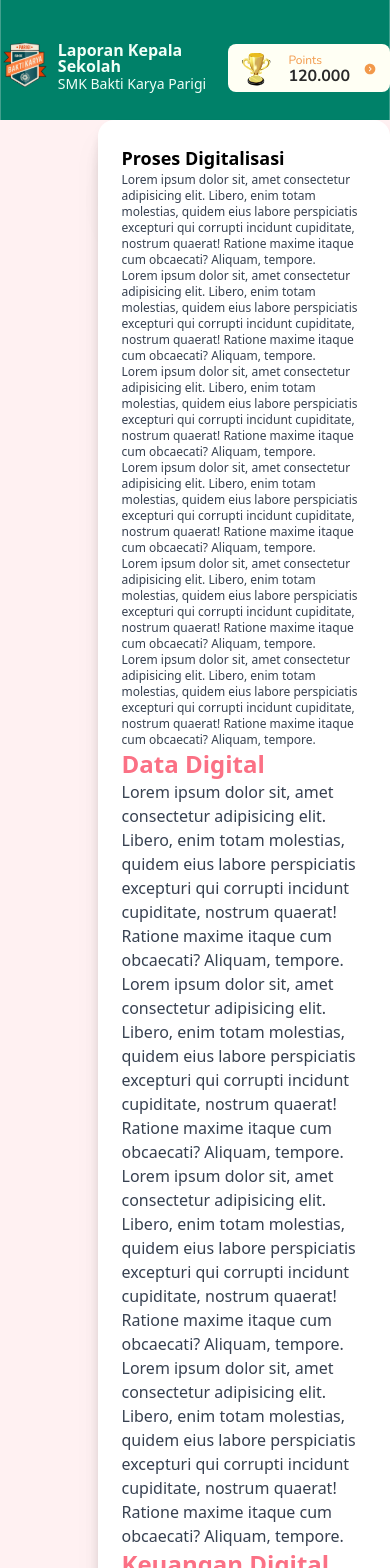
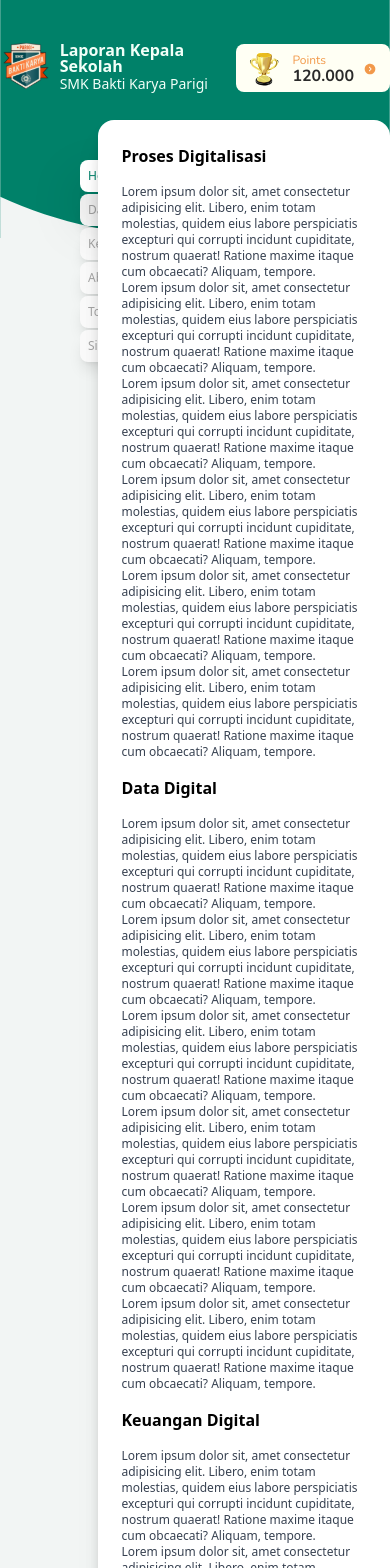
Before and after one commit to alfieqashwa/next-kepsek-report, a Next.js app: page /mulai in a window 390 px wide. Shown: the top 1568 px of the page. Built offline with nearby package versions, Linux system fonts and the light colour scheme.

Commit message:
[done]- design layout: mobile, tablet, desktop

```diff
--- a/components/layout.tsx
+++ b/components/layout.tsx
@@ -17,7 +17,7 @@ export default function Layout({ children }: Props): JSX.Element {
         <title>Kepsek Report</title>
       </Head>
 
-      <div className="container relative max-w-5xl mx-auto">
+      <div className="container relative mx-auto max-w-7xl">
         <header className="flex items-center justify-around pt-10 md:pt-16">
           <span className="absolute top-0 right-0 hidden sm:w-24 md:w-36 md:block">
             <Image
@@ -30,7 +30,7 @@ export default function Layout({ children }: Props): JSX.Element {
 
           {/* School Logo */}
           <section className="flex items-center justify-start space-x-2">
-            <span className="md:h-20 w-14 h-14 md:w-20">
+            <span className="md:h-20 w-14 h-14 md:w-24">
               <Image src="/images/image-3.svg" width={100} height={100} alt="logo-school" />
             </span>
             <div className="text-[#F1FFF8] flex flex-col justify-center items-start">
@@ -40,51 +40,67 @@ export default function Layout({ children }: Props): JSX.Element {
           </section>
 
           {/* Trophy */}
-          <section className="bg-[#FFFFF4] font-primary rounded-lg px-3 md:px-4 py-1 flex justify-center items-center space-x-3 md:space-x-6">
-            <div className="h-10 w-9">
+          <section className="bg-[#FFFFF4] font-primary rounded-lg px-3 md:px-4 py-1 flex justify-center items-center space-x-2 md:space-x-6">
+            <div className="h-10 w-9 md:w-12 md:h-16">
               <Image src="/images/layer-1.svg" alt="trophy" width={51.25} height={60.85} />
             </div>
             <div>
-              <h4 className="text-xs md:text-base text-[#F2994A]">Points</h4>
-              <p className="font-bold leading-4 text-md md:text-3xl text-meteorite">120.000</p>
+              <h4 className="text-xs md:text-base leading-4 md:leading-3 text-[#F2994A]">Points</h4>
+              <p className="font-bold leading-4 text-md md:text-2xl text-meteorite">120.000</p>
             </div>
-            <div className="w-4 h-4">
+            <div className="w-4 h-4 md:w-6 md:h-6">
               <Image src="/images/icon_btn-next_yellow.svg" alt="trophy" width={30} height={30} />
             </div>
           </section>
         </header>
 
-        <section className="relative mt-6 sm:mx-auto sm:max-w-lg md:max-w-3xl lg:max-w-4xl bg-rose-50">
+        <section className="relative mt-6 md:mt-8 sm:mx-auto sm:max-w-lg md:max-w-3xl lg:max-w-4xl">
 
-          <nav className="fixed flex flex-col left-[450px] md:left-96 lg:left-[460px] xl:left-[600px] 2xl:left-[720px] z-90 inset-y-40 md:inset-y-52 space-y-0.5">
-            <a href="#home" className="text-xs md:text-base w-96 -ml-80 p-2 rounded-l-lg bg-white drop-shadow-2xl shadow-2xl text-[#008169]">
+          <nav className="fixed flex flex-col left-[400px] md:left-[340px] lg:left-[420px] xl:left-[550px] 2xl:left-[660px] z-90 inset-y-40 md:inset-y-52 space-y-0.5">
+            <a href="#home" className="text-xs md:text-base w-96 -ml-80 p-2 md:py-3 md:px-4 rounded-l-lg md:rounded-l-2xl bg-white drop-shadow-2xl shadow-2xl text-[#008169]">
               Home
             </a>
-            <a href="#data-digital" className="p-2 text-xs md:text-base active:bg-white rounded-l-lg shadow-inner bg-[#FAFAFA] text-[#A4A4A4] w-68 -ml-80">
+            <a href="#data-digital" className="p-2 md:px-4 md:py-3 text-xs md:text-base active:bg-white rounded-l-lg md:rounded-l-2xl shadow-lg bg-[#FAFAFA] text-[#A4A4A4] w-96 -ml-80">
               Data Digital
+            </a>
+            <a href="#keuangan-digital" className="p-2 md:px-4 md:py-3 text-xs md:text-base active:bg-white rounded-l-lg md:rounded-l-2xl shadow-lg bg-[#FAFAFA] text-[#A4A4A4] w-96 -ml-80">
+              Keuangan Digital
+            </a>
+            <a href="#absensi-digital" className="p-2 md:px-4 md:py-3 text-xs md:text-base active:bg-white rounded-l-lg md:rounded-l-2xl shadow-lg bg-[#FAFAFA] text-[#A4A4A4] w-96 -ml-80">
+              Absensi Digital
+            </a>
+            <a href="#toko-pelajar" className="p-2 md:px-4 md:py-3 text-xs md:text-base active:bg-white rounded-l-lg md:rounded-l-2xl shadow-lg bg-[#FAFAFA] text-[#A4A4A4] w-96 -ml-80">
+              Toko Pelajar
+            </a>
+            <a href="#sign-out" className="p-2 md:px-4 md:py-3 text-xs md:text-base active:bg-white rounded-l-lg md:rounded-l-2xl shadow-lg bg-[#FAFAFA] text-[#A4A4A4] w-96 -ml-80">
+              Sign Out
             </a>
           </nav>
 
           <div className="flex justify-end">
-            <main className="w-3/4 p-6 bg-white shadow-xl drop-shadow-xl rounded-2xl">{children}</main>
+            <main className="w-3/4 p-6 bg-white shadow-xl md:p-8 drop-shadow-xl rounded-2xl">{children}</main>
           </div>
-        </section>
+
 
           {/* FOOTER */}
-        <footer className="ml-56 mr-24 my-7 font-primary">
-          <p className="text-xs text-black">Terdapat pertanyaan atau kendala ?</p>
-          <section className="flex items-center justify-between mt-0.5">
+          <footer className="flex justify-end mb-10 mt-7">
+            <div className="w-3/4 font-primary">
+              <p className="text-xs text-black md:text-base">Terdapat pertanyaan atau kendala ?</p>
+              <section className="flex items-center justify-between mt-0.5 md:mt-2">
                 <button className="flex space-x-2 justify-center items-center bg-[#008169] rounded-full pl-2 pr-4 py-1 hover:opacity-90 transition-all duration-150 ease-in-out shadow-md shrink-0">
-              <span className="w-4 h-4">
+                  <span className="w-4 h-4 md:w-6 md:h-6">
                     <Image src="/images/img_whatsapp.svg" width={23} height={23} alt="Contact logo" />
                   </span>
-              <p className="text-xs text-white font-md">Hubungi tim CS Kami</p>
+                  <p className="text-xs text-white md:text-sm font-md">Hubungi tim CS Kami</p>
                 </button>
-            <span className="w-32">
+                <span className="w-32 md:w-60">
                   <Image src="/images/powered-by-idn.svg" width={208} height={36.06} alt="Contact logo" />
                 </span>
               </section>
+            </div>
           </footer>
+        </section>
+
       </div>
     </div>
   )
--- a/pages/mulai.tsx
+++ b/pages/mulai.tsx
@@ -6,56 +6,72 @@ const MulaiPage: NextPage = () => {
   return (
     <Layout>
       <section id="home">
-        <h2 className="text-lg font-semibold text-black">Proses Digitalisasi</h2>
-        <p className="text-xs">Lorem ipsum dolor sit, amet consectetur adipisicing elit. Libero, enim totam molestias, quidem eius labore perspiciatis excepturi qui corrupti incidunt cupiditate, nostrum quaerat! Ratione maxime itaque cum obcaecati? Aliquam, tempore.</p>
-        <p className="text-xs">Lorem ipsum dolor sit, amet consectetur adipisicing elit. Libero, enim totam molestias, quidem eius labore perspiciatis excepturi qui corrupti incidunt cupiditate, nostrum quaerat! Ratione maxime itaque cum obcaecati? Aliquam, tempore.</p>
-        <p className="text-xs">Lorem ipsum dolor sit, amet consectetur adipisicing elit. Libero, enim totam molestias, quidem eius labore perspiciatis excepturi qui corrupti incidunt cupiditate, nostrum quaerat! Ratione maxime itaque cum obcaecati? Aliquam, tempore.</p>
-        <p className="text-xs">Lorem ipsum dolor sit, amet consectetur adipisicing elit. Libero, enim totam molestias, quidem eius labore perspiciatis excepturi qui corrupti incidunt cupiditate, nostrum quaerat! Ratione maxime itaque cum obcaecati? Aliquam, tempore.</p>
-        <p className="text-xs">Lorem ipsum dolor sit, amet consectetur adipisicing elit. Libero, enim totam molestias, quidem eius labore perspiciatis excepturi qui corrupti incidunt cupiditate, nostrum quaerat! Ratione maxime itaque cum obcaecati? Aliquam, tempore.</p>
-        <p className="text-xs">Lorem ipsum dolor sit, amet consectetur adipisicing elit. Libero, enim totam molestias, quidem eius labore perspiciatis excepturi qui corrupti incidunt cupiditate, nostrum quaerat! Ratione maxime itaque cum obcaecati? Aliquam, tempore.</p>
+        <h2 className="text-base font-semibold text-black md:text-xl">Proses Digitalisasi</h2>
+        <div className='my-4'>
+          <p className="text-xs md:text-base">Lorem ipsum dolor sit, amet consectetur adipisicing elit. Libero, enim totam molestias, quidem eius labore perspiciatis excepturi qui corrupti incidunt cupiditate, nostrum quaerat! Ratione maxime itaque cum obcaecati? Aliquam, tempore.</p>
+          <p className="text-xs md:text-base">Lorem ipsum dolor sit, amet consectetur adipisicing elit. Libero, enim totam molestias, quidem eius labore perspiciatis excepturi qui corrupti incidunt cupiditate, nostrum quaerat! Ratione maxime itaque cum obcaecati? Aliquam, tempore.</p>
+          <p className="text-xs md:text-base">Lorem ipsum dolor sit, amet consectetur adipisicing elit. Libero, enim totam molestias, quidem eius labore perspiciatis excepturi qui corrupti incidunt cupiditate, nostrum quaerat! Ratione maxime itaque cum obcaecati? Aliquam, tempore.</p>
+          <p className="text-xs md:text-base">Lorem ipsum dolor sit, amet consectetur adipisicing elit. Libero, enim totam molestias, quidem eius labore perspiciatis excepturi qui corrupti incidunt cupiditate, nostrum quaerat! Ratione maxime itaque cum obcaecati? Aliquam, tempore.</p>
+          <p className="text-xs md:text-base">Lorem ipsum dolor sit, amet consectetur adipisicing elit. Libero, enim totam molestias, quidem eius labore perspiciatis excepturi qui corrupti incidunt cupiditate, nostrum quaerat! Ratione maxime itaque cum obcaecati? Aliquam, tempore.</p>
+          <p className="text-xs md:text-base">Lorem ipsum dolor sit, amet consectetur adipisicing elit. Libero, enim totam molestias, quidem eius labore perspiciatis excepturi qui corrupti incidunt cupiditate, nostrum quaerat! Ratione maxime itaque cum obcaecati? Aliquam, tempore.</p>
+        </div>
       </section>
       <section id="data-digital">
-        <h2 className="text-2xl font-semibold text-rose-400">Data Digital</h2>
-        <p>Lorem ipsum dolor sit, amet consectetur adipisicing elit. Libero, enim totam molestias, quidem eius labore perspiciatis excepturi qui corrupti incidunt cupiditate, nostrum quaerat! Ratione maxime itaque cum obcaecati? Aliquam, tempore.</p>
-        <p>Lorem ipsum dolor sit, amet consectetur adipisicing elit. Libero, enim totam molestias, quidem eius labore perspiciatis excepturi qui corrupti incidunt cupiditate, nostrum quaerat! Ratione maxime itaque cum obcaecati? Aliquam, tempore.</p>
-        <p>Lorem ipsum dolor sit, amet consectetur adipisicing elit. Libero, enim totam molestias, quidem eius labore perspiciatis excepturi qui corrupti incidunt cupiditate, nostrum quaerat! Ratione maxime itaque cum obcaecati? Aliquam, tempore.</p>
-        <p>Lorem ipsum dolor sit, amet consectetur adipisicing elit. Libero, enim totam molestias, quidem eius labore perspiciatis excepturi qui corrupti incidunt cupiditate, nostrum quaerat! Ratione maxime itaque cum obcaecati? Aliquam, tempore.</p>
+        <h2 className="text-base font-semibold text-black md:text-xl">Data Digital</h2>
+        <div className='my-4'>
+          <p className="text-xs md:text-base">Lorem ipsum dolor sit, amet consectetur adipisicing elit. Libero, enim totam molestias, quidem eius labore perspiciatis excepturi qui corrupti incidunt cupiditate, nostrum quaerat! Ratione maxime itaque cum obcaecati? Aliquam, tempore.</p>
+          <p className="text-xs md:text-base">Lorem ipsum dolor sit, amet consectetur adipisicing elit. Libero, enim totam molestias, quidem eius labore perspiciatis excepturi qui corrupti incidunt cupiditate, nostrum quaerat! Ratione maxime itaque cum obcaecati? Aliquam, tempore.</p>
+          <p className="text-xs md:text-base">Lorem ipsum dolor sit, amet consectetur adipisicing elit. Libero, enim totam molestias, quidem eius labore perspiciatis excepturi qui corrupti incidunt cupiditate, nostrum quaerat! Ratione maxime itaque cum obcaecati? Aliquam, tempore.</p>
+          <p className="text-xs md:text-base">Lorem ipsum dolor sit, amet consectetur adipisicing elit. Libero, enim totam molestias, quidem eius labore perspiciatis excepturi qui corrupti incidunt cupiditate, nostrum quaerat! Ratione maxime itaque cum obcaecati? Aliquam, tempore.</p>
+          <p className="text-xs md:text-base">Lorem ipsum dolor sit, amet consectetur adipisicing elit. Libero, enim totam molestias, quidem eius labore perspiciatis excepturi qui corrupti incidunt cupiditate, nostrum quaerat! Ratione maxime itaque cum obcaecati? Aliquam, tempore.</p>
+          <p className="text-xs md:text-base">Lorem ipsum dolor sit, amet consectetur adipisicing elit. Libero, enim totam molestias, quidem eius labore perspiciatis excepturi qui corrupti incidunt cupiditate, nostrum quaerat! Ratione maxime itaque cum obcaecati? Aliquam, tempore.</p>
+        </div>
       </section>
       <section id="keuangan-digital">
-        <h2 className="text-2xl font-semibold text-rose-400">Keuangan Digital</h2>
-        <p>Lorem ipsum dolor sit, amet consectetur adipisicing elit. Libero, enim totam molestias, quidem eius labore perspiciatis excepturi qui corrupti incidunt cupiditate, nostrum quaerat! Ratione maxime itaque cum obcaecati? Aliquam, tempore.</p>
-        <p>Lorem ipsum dolor sit, amet consectetur adipisicing elit. Libero, enim totam molestias, quidem eius labore perspiciatis excepturi qui corrupti incidunt cupiditate, nostrum quaerat! Ratione maxime itaque cum obcaecati? Aliquam, tempore.</p>
-        <p>Lorem ipsum dolor sit, amet consectetur adipisicing elit. Libero, enim totam molestias, quidem eius labore perspiciatis excepturi qui corrupti incidunt cupiditate, nostrum quaerat! Ratione maxime itaque cum obcaecati? Aliquam, tempore.</p>
-        <p>Lorem ipsum dolor sit, amet consectetur adipisicing elit. Libero, enim totam molestias, quidem eius labore perspiciatis excepturi qui corrupti incidunt cupiditate, nostrum quaerat! Ratione maxime itaque cum obcaecati? Aliquam, tempore.</p>
-        <p>Lorem ipsum dolor sit, amet consectetur adipisicing elit. Libero, enim totam molestias, quidem eius labore perspiciatis excepturi qui corrupti incidunt cupiditate, nostrum quaerat! Ratione maxime itaque cum obcaecati? Aliquam, tempore.</p>
-        <p>Lorem ipsum dolor sit, amet consectetur adipisicing elit. Libero, enim totam molestias, quidem eius labore perspiciatis excepturi qui corrupti incidunt cupiditate, nostrum quaerat! Ratione maxime itaque cum obcaecati? Aliquam, tempore.</p>
-        <p>Lorem ipsum dolor sit, amet consectetur adipisicing elit. Libero, enim totam molestias, quidem eius labore perspiciatis excepturi qui corrupti incidunt cupiditate, nostrum quaerat! Ratione maxime itaque cum obcaecati? Aliquam, tempore.</p>
+        <h2 className="text-base font-semibold text-black md:text-xl">Keuangan Digital</h2>
+        <div className='my-4'>
+          <p className="text-xs md:text-base">Lorem ipsum dolor sit, amet consectetur adipisicing elit. Libero, enim totam molestias, quidem eius labore perspiciatis excepturi qui corrupti incidunt cupiditate, nostrum quaerat! Ratione maxime itaque cum obcaecati? Aliquam, tempore.</p>
+          <p className="text-xs md:text-base">Lorem ipsum dolor sit, amet consectetur adipisicing elit. Libero, enim totam molestias, quidem eius labore perspiciatis excepturi qui corrupti incidunt cupiditate, nostrum quaerat! Ratione maxime itaque cum obcaecati? Aliquam, tempore.</p>
+          <p className="text-xs md:text-base">Lorem ipsum dolor sit, amet consectetur adipisicing elit. Libero, enim totam molestias, quidem eius labore perspiciatis excepturi qui corrupti incidunt cupiditate, nostrum quaerat! Ratione maxime itaque cum obcaecati? Aliquam, tempore.</p>
+          <p className="text-xs md:text-base">Lorem ipsum dolor sit, amet consectetur adipisicing elit. Libero, enim totam molestias, quidem eius labore perspiciatis excepturi qui corrupti incidunt cupiditate, nostrum quaerat! Ratione maxime itaque cum obcaecati? Aliquam, tempore.</p>
+          <p className="text-xs md:text-base">Lorem ipsum dolor sit, amet consectetur adipisicing elit. Libero, enim totam molestias, quidem eius labore perspiciatis excepturi qui corrupti incidunt cupiditate, nostrum quaerat! Ratione maxime itaque cum obcaecati? Aliquam, tempore.</p>
+          <p className="text-xs md:text-base">Lorem ipsum dolor sit, amet consectetur adipisicing elit. Libero, enim totam molestias, quidem eius labore perspiciatis excepturi qui corrupti incidunt cupiditate, nostrum quaerat! Ratione maxime itaque cum obcaecati? Aliquam, tempore.</p>
+        </div>
       </section>
       <section id="absensi-digital">
-        <h2 className="text-2xl font-semibold text-rose-400">Absensi Digital</h2>
-        <p>Lorem ipsum dolor sit, amet consectetur adipisicing elit. Libero, enim totam molestias, quidem eius labore perspiciatis excepturi qui corrupti incidunt cupiditate, nostrum quaerat! Ratione maxime itaque cum obcaecati? Aliquam, tempore.</p>
-        <p>Lorem ipsum dolor sit, amet consectetur adipisicing elit. Libero, enim totam molestias, quidem eius labore perspiciatis excepturi qui corrupti incidunt cupiditate, nostrum quaerat! Ratione maxime itaque cum obcaecati? Aliquam, tempore.</p>
-        <p>Lorem ipsum dolor sit, amet consectetur adipisicing elit. Libero, enim totam molestias, quidem eius labore perspiciatis excepturi qui corrupti incidunt cupiditate, nostrum quaerat! Ratione maxime itaque cum obcaecati? Aliquam, tempore.</p>
-        <p>Lorem ipsum dolor sit, amet consectetur adipisicing elit. Libero, enim totam molestias, quidem eius labore perspiciatis excepturi qui corrupti incidunt cupiditate, nostrum quaerat! Ratione maxime itaque cum obcaecati? Aliquam, tempore.</p>
+        <h2 className="text-base font-semibold text-black md:text-xl">Absensi Digital</h2>
+        <div className='my-4'>
+          <p className="text-xs md:text-base">Lorem ipsum dolor sit, amet consectetur adipisicing elit. Libero, enim totam molestias, quidem eius labore perspiciatis excepturi qui corrupti incidunt cupiditate, nostrum quaerat! Ratione maxime itaque cum obcaecati? Aliquam, tempore.</p>
+          <p className="text-xs md:text-base">Lorem ipsum dolor sit, amet consectetur adipisicing elit. Libero, enim totam molestias, quidem eius labore perspiciatis excepturi qui corrupti incidunt cupiditate, nostrum quaerat! Ratione maxime itaque cum obcaecati? Aliquam, tempore.</p>
+          <p className="text-xs md:text-base">Lorem ipsum dolor sit, amet consectetur adipisicing elit. Libero, enim totam molestias, quidem eius labore perspiciatis excepturi qui corrupti incidunt cupiditate, nostrum quaerat! Ratione maxime itaque cum obcaecati? Aliquam, tempore.</p>
+          <p className="text-xs md:text-base">Lorem ipsum dolor sit, amet consectetur adipisicing elit. Libero, enim totam molestias, quidem eius labore perspiciatis excepturi qui corrupti incidunt cupiditate, nostrum quaerat! Ratione maxime itaque cum obcaecati? Aliquam, tempore.</p>
+          <p className="text-xs md:text-base">Lorem ipsum dolor sit, amet consectetur adipisicing elit. Libero, enim totam molestias, quidem eius labore perspiciatis excepturi qui corrupti incidunt cupiditate, nostrum quaerat! Ratione maxime itaque cum obcaecati? Aliquam, tempore.</p>
+          <p className="text-xs md:text-base">Lorem ipsum dolor sit, amet consectetur adipisicing elit. Libero, enim totam molestias, quidem eius labore perspiciatis excepturi qui corrupti incidunt cupiditate, nostrum quaerat! Ratione maxime itaque cum obcaecati? Aliquam, tempore.</p>
+        </div>
       </section>
       <section id="toko-pelajar">
-        <h2 className="text-2xl font-semibold text-rose-400">Toko Pelajar</h2>
-        <p>Lorem ipsum dolor sit, amet consectetur adipisicing elit. Libero, enim totam molestias, quidem eius labore perspiciatis excepturi qui corrupti incidunt cupiditate, nostrum quaerat! Ratione maxime itaque cum obcaecati? Aliquam, tempore.</p>
-        <p>Lorem ipsum dolor sit, amet consectetur adipisicing elit. Libero, enim totam molestias, quidem eius labore perspiciatis excepturi qui corrupti incidunt cupiditate, nostrum quaerat! Ratione maxime itaque cum obcaecati? Aliquam, tempore.</p>
-        <p>Lorem ipsum dolor sit, amet consectetur adipisicing elit. Libero, enim totam molestias, quidem eius labore perspiciatis excepturi qui corrupti incidunt cupiditate, nostrum quaerat! Ratione maxime itaque cum obcaecati? Aliquam, tempore.</p>
-        <p>Lorem ipsum dolor sit, amet consectetur adipisicing elit. Libero, enim totam molestias, quidem eius labore perspiciatis excepturi qui corrupti incidunt cupiditate, nostrum quaerat! Ratione maxime itaque cum obcaecati? Aliquam, tempore.</p>
+        <h2 className="text-base font-semibold text-black md:text-xl">Toko Pelajar</h2>
+        <div className='my-4'>
+          <p className="text-xs md:text-base">Lorem ipsum dolor sit, amet consectetur adipisicing elit. Libero, enim totam molestias, quidem eius labore perspiciatis excepturi qui corrupti incidunt cupiditate, nostrum quaerat! Ratione maxime itaque cum obcaecati? Aliquam, tempore.</p>
+          <p className="text-xs md:text-base">Lorem ipsum dolor sit, amet consectetur adipisicing elit. Libero, enim totam molestias, quidem eius labore perspiciatis excepturi qui corrupti incidunt cupiditate, nostrum quaerat! Ratione maxime itaque cum obcaecati? Aliquam, tempore.</p>
+          <p className="text-xs md:text-base">Lorem ipsum dolor sit, amet consectetur adipisicing elit. Libero, enim totam molestias, quidem eius labore perspiciatis excepturi qui corrupti incidunt cupiditate, nostrum quaerat! Ratione maxime itaque cum obcaecati? Aliquam, tempore.</p>
+          <p className="text-xs md:text-base">Lorem ipsum dolor sit, amet consectetur adipisicing elit. Libero, enim totam molestias, quidem eius labore perspiciatis excepturi qui corrupti incidunt cupiditate, nostrum quaerat! Ratione maxime itaque cum obcaecati? Aliquam, tempore.</p>
+          <p className="text-xs md:text-base">Lorem ipsum dolor sit, amet consectetur adipisicing elit. Libero, enim totam molestias, quidem eius labore perspiciatis excepturi qui corrupti incidunt cupiditate, nostrum quaerat! Ratione maxime itaque cum obcaecati? Aliquam, tempore.</p>
+          <p className="text-xs md:text-base">Lorem ipsum dolor sit, amet consectetur adipisicing elit. Libero, enim totam molestias, quidem eius labore perspiciatis excepturi qui corrupti incidunt cupiditate, nostrum quaerat! Ratione maxime itaque cum obcaecati? Aliquam, tempore.</p>
+        </div>
       </section>
       <section id="sign-out">
-        <h2 className="text-2xl font-semibold text-rose-400">Sign Out</h2>
-        <p>Lorem ipsum dolor sit, amet consectetur adipisicing elit. Libero, enim totam molestias, quidem eius labore perspiciatis excepturi qui corrupti incidunt cupiditate, nostrum quaerat! Ratione maxime itaque cum obcaecati? Aliquam, tempore.</p>
-        <p>Lorem ipsum dolor sit, amet consectetur adipisicing elit. Libero, enim totam molestias, quidem eius labore perspiciatis excepturi qui corrupti incidunt cupiditate, nostrum quaerat! Ratione maxime itaque cum obcaecati? Aliquam, tempore.</p>
-        <p>Lorem ipsum dolor sit, amet consectetur adipisicing elit. Libero, enim totam molestias, quidem eius labore perspiciatis excepturi qui corrupti incidunt cupiditate, nostrum quaerat! Ratione maxime itaque cum obcaecati? Aliquam, tempore.</p>
-        <p>Lorem ipsum dolor sit, amet consectetur adipisicing elit. Libero, enim totam molestias, quidem eius labore perspiciatis excepturi qui corrupti incidunt cupiditate, nostrum quaerat! Ratione maxime itaque cum obcaecati? Aliquam, tempore.</p>
-        <p>Lorem ipsum dolor sit, amet consectetur adipisicing elit. Libero, enim totam molestias, quidem eius labore perspiciatis excepturi qui corrupti incidunt cupiditate, nostrum quaerat! Ratione maxime itaque cum obcaecati? Aliquam, tempore.</p>
-        <p>Lorem ipsum dolor sit, amet consectetur adipisicing elit. Libero, enim totam molestias, quidem eius labore perspiciatis excepturi qui corrupti incidunt cupiditate, nostrum quaerat! Ratione maxime itaque cum obcaecati? Aliquam, tempore.</p>
-        <p>Lorem ipsum dolor sit, amet consectetur adipisicing elit. Libero, enim totam molestias, quidem eius labore perspiciatis excepturi qui corrupti incidunt cupiditate, nostrum quaerat! Ratione maxime itaque cum obcaecati? Aliquam, tempore.</p>
+        <h2 className="text-base font-semibold text-black md:text-xl">Sign Out</h2>
+        <div className='my-4'>
+          <p className="text-xs md:text-base">Lorem ipsum dolor sit, amet consectetur adipisicing elit. Libero, enim totam molestias, quidem eius labore perspiciatis excepturi qui corrupti incidunt cupiditate, nostrum quaerat! Ratione maxime itaque cum obcaecati? Aliquam, tempore.</p>
+          <p className="text-xs md:text-base">Lorem ipsum dolor sit, amet consectetur adipisicing elit. Libero, enim totam molestias, quidem eius labore perspiciatis excepturi qui corrupti incidunt cupiditate, nostrum quaerat! Ratione maxime itaque cum obcaecati? Aliquam, tempore.</p>
+          <p className="text-xs md:text-base">Lorem ipsum dolor sit, amet consectetur adipisicing elit. Libero, enim totam molestias, quidem eius labore perspiciatis excepturi qui corrupti incidunt cupiditate, nostrum quaerat! Ratione maxime itaque cum obcaecati? Aliquam, tempore.</p>
+          <p className="text-xs md:text-base">Lorem ipsum dolor sit, amet consectetur adipisicing elit. Libero, enim totam molestias, quidem eius labore perspiciatis excepturi qui corrupti incidunt cupiditate, nostrum quaerat! Ratione maxime itaque cum obcaecati? Aliquam, tempore.</p>
+          <p className="text-xs md:text-base">Lorem ipsum dolor sit, amet consectetur adipisicing elit. Libero, enim totam molestias, quidem eius labore perspiciatis excepturi qui corrupti incidunt cupiditate, nostrum quaerat! Ratione maxime itaque cum obcaecati? Aliquam, tempore.</p>
+          <p className="text-xs md:text-base">Lorem ipsum dolor sit, amet consectetur adipisicing elit. Libero, enim totam molestias, quidem eius labore perspiciatis excepturi qui corrupti incidunt cupiditate, nostrum quaerat! Ratione maxime itaque cum obcaecati? Aliquam, tempore.</p>
+        </div>
       </section>
-    </Layout>
+    </Layout >
   )
 }
 
```
Lines whose indentation alone changed are shown as unchanged.
